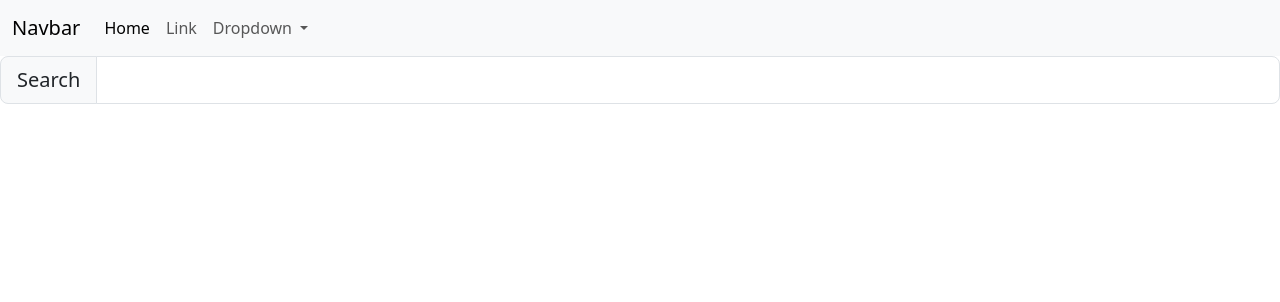
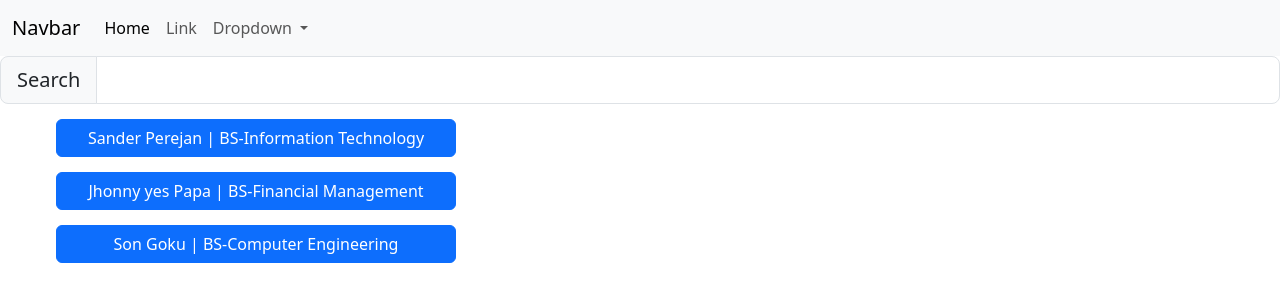
Before and after one commit to Christin24953/it24, a plain HTML site: page applet-4.html in a window 1280 px wide. Drawn offline with nearby package versions, Linux system fonts and the light colour scheme; no server answers.

Commit message:
Added student_id

```diff
--- /dev/null
+++ b/applet-4.json
@@ -0,0 +1,19 @@
+[
+    {
+        "student_id": 1,
+        "student_name": "Sander Perejan",
+        "student_program": "BS-Information Technology"
+    },
+
+    {
+        "student_id": 2,
+        "student_name": "Jhonny yes Papa",
+        "student_program": "BS-Financial Management"
+    },
+
+    {
+        "student_id": 3,
+        "student_name": "Son Goku",
+        "student_program": "BS-Computer Engineering"
+    }
+]
```
Also changed, not shown: index.html (+1 -1 lines).
